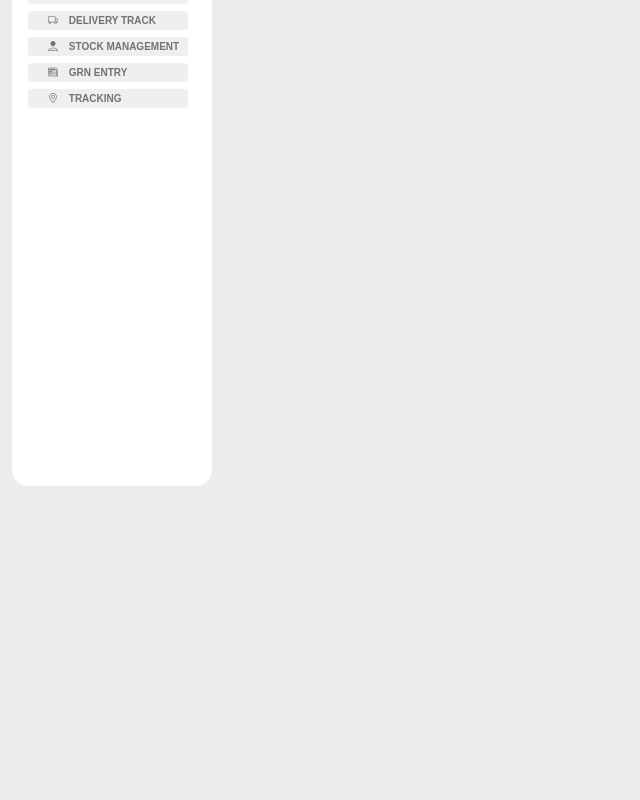
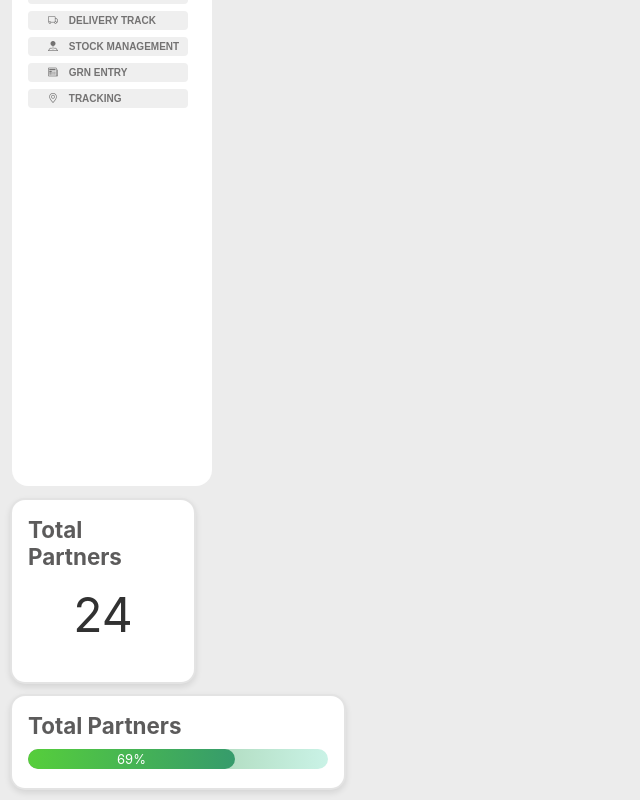
Before and after one commit to Shenal246/Connex_PartnerCenter, a React (Create React App) app: page / in a window 1280 px wide. Shown: the part 286-1086 px from the top of the page, without its empty margins (0-640 px from the left). Before the commit the page ends 800 px from the top, so only its background shows below. Built offline with nearby package versions, Linux system fonts and the light colour scheme.

Commit message:
commit progress bar

```diff
--- a/src/App.js
+++ b/src/App.js
@@ -2,12 +2,18 @@ import logo from './logo.svg';
 import './App.css';
 import Navbar from './Components/Public/Navbar/Navbar';
 import Tpnt from './Components/Public/topnotch/Tpnt';
+import Progress from './Components/Public/Progress/Progress';
+import SmCard from './Components/Public/SmCard/SmCard';
 
 function App() {
   return (
     <>
     <Navbar/>  {/* nirosh - navigation bar */}
     <Tpnt/>
+    <SmCard width="150px" height="150px" topic="Total Partners" value="24" />
+
+    <Progress width="300px" height="60px" topic="Total Partners" value={"69"}/>
+
     </>
   );
 }
--- /dev/null
+++ b/src/Components/Public/Progress/Progress.css
@@ -0,0 +1,43 @@
+.progress-container {
+    width: 100%;
+    background: linear-gradient(90deg, #87b67e 0%, #99e7d085 100%);
+    border-radius: 25px;
+    overflow: hidden;
+    margin-top: 10px;
+
+}
+
+.progress-bar {
+    height: 20px;
+    background: linear-gradient(90deg, #56ce3b 0%, #369b6c 100%);
+
+    width: 0;
+    text-align: center;
+    line-height: 20px;
+    color: white;
+    border-radius: 25px;
+    transition: width 0.3s;
+    font-size: 13px;
+}
+
+
+.reusableprcard {
+    border: 2px solid #cccccc8c;
+    border-radius: 15px;
+    padding: 16px;
+    margin: 10px;
+    box-shadow: 0 3px 6px rgba(0, 0, 0, 0.1);
+    transition: box-shadow 0.3s;
+    background-color: white;
+  }
+
+  .reusableprcard:hover {
+    box-shadow: 0 6px 12px rgba(0, 0, 0, 0.2);
+  }
+
+  .reusableprcard-topic {
+    margin: 0;
+    font-size: 1.4em;
+    color: #5c5b5b;
+    text-align: left;
+  }
--- /dev/null
+++ b/src/Components/Public/Progress/Progress.js
@@ -0,0 +1,32 @@
+import React from 'react';
+import './Progress.css';
+import PropTypes from 'prop-types';
+
+function Progress({ width, height, topic, value }) {
+    return (
+
+
+        <div className="reusableprcard" style={{ width, height }}>
+            <h3 className="reusableprcard-topic">{topic}</h3>
+            <div className="progress-container">
+                <div
+                    className="progress-bar"
+                    style={{ width: `${value}%` }}
+                >
+                    {value}%
+                </div>
+            </div>
+
+
+        </div>
+    );
+}
+
+Progress.propTypes = {
+    width: PropTypes.string.isRequired,
+    height: PropTypes.string.isRequired,
+    topic: PropTypes.string.isRequired,
+    value: PropTypes.string.isRequired,
+};
+
+export default Progress;
--- a/src/index.js
+++ b/src/index.js
@@ -3,6 +3,7 @@ import ReactDOM from 'react-dom/client';
 import './index.css';
 import App from './App';
 import reportWebVitals from './reportWebVitals';
+
 
 const root = ReactDOM.createRoot(document.getElementById('root'));
 root.render(
```
